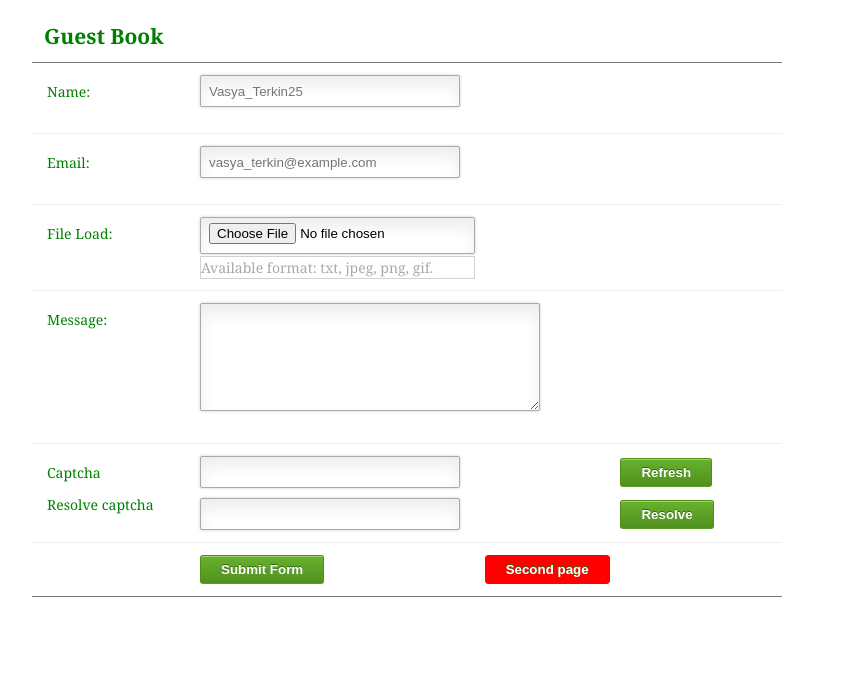
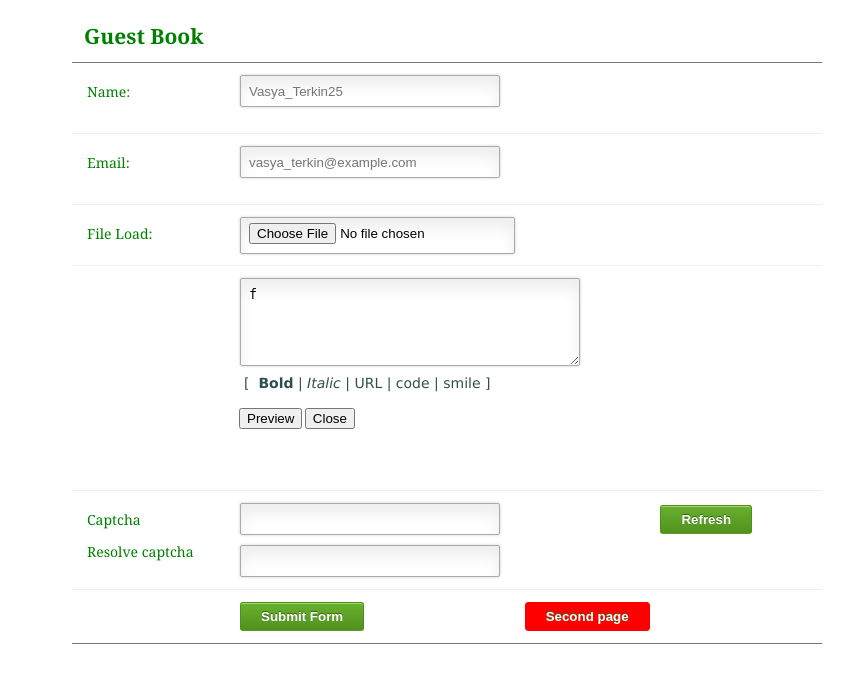
Before and after one commit to Shevera/testzadachi3, a PHP site: page /www/index.html in a window 1280 px wide. Shown: the top 683 px of the page, without its empty margins (226-1079 px from the left). Run offline with PHP 8.4, Linux system fonts and the light colour scheme; some libraries are stand-ins or nearby versions.

Commit message:
UsabilityLevelMaster=)))

```diff
--- a/www/index.css
+++ b/www/index.css
@@ -12,7 +12,6 @@
     list-style-type:none;
 	list-style-position:outside;
 	margin-left:250px;
-	padding:0px;
 }
 .contact_form li{
 	padding:12px;
@@ -115,6 +114,41 @@
 	margin-left: 160px;
 	color: green;
 	margin-top: -15px;
+}
+#message {
+    height: 70px;
+}
+
+#tags{
+    margin-left: 160px;
+    margin-top: 1px;
+    color:darkslategray;
+}
+input.btn1{
+    width: 10px;
+    height: 20px;
+}
+button #btn12{
+    margin-top: 8px;
+}
+ #i{
+  margin-left: -2px;
+}
+#u{
+    margin-left: -2px;
+}
+#p{
+    margin-left: 155px;
+
+}
+#c{
+    margin-left: -2px;
+}
+#view_text{
+ margin-left: 160px;
+    width: 600px;
+    height: 30px;
+    margin-top: 5px;
 }
 button.btn{
 	background-color: orangered;
--- a/www/index.html
+++ b/www/index.html
@@ -4,8 +4,8 @@
 	<meta charset="UTF-8">
 	<title>Guest Book</title>
 	<link rel="stylesheet" type="text/css" href="index.css">
+    <script src="jquery.js"></script>
 	<script src="index.js"  type="text/javascript"></script>
-    <script src="jquery.js"  type="text/javascript"></script>
 </head>
 <body>
 	<form class="contact_form" action="#" method="post"
@@ -30,29 +30,39 @@
         <li>
             <label for="myFile">File Load:</label>
             <input id="myFile" type="file" onchange="return checkSize()" onclick="checkFormat()"/>
-            <p class="toFile">Available format: txt, jpeg, png, gif.</p>
             <p id="sizeId"></p>
             <p id="forOutputfile"></p>
             <p id="forOutputfileSucces"></p>
-
         </li>
         <li>
-            <label for="message">Message:</label>
-            <textarea id="message" name="message" class="message" cols="40" rows="6" required></textarea>
+            <label for="message"></label>
+            <textarea id="message" name="message" rows="2" cols="2" maxlength="50" >f</textarea>
+            <p id="tags">[&nbsp;<span class="intLink" onclick="addTags('&lt;strong&gt;','&lt;\/strong&gt;');">
+                <strong>Bold</strong></span> | <span class="intLink" onclick="addTags('&lt;em&gt;','&lt;\/em&gt;');">
+                <em>Italic</em></span> | <span class="intLink" onclick="var newURL=prompt('Enter the full URL for the link');
+                if(newURL){addTags('&lt;a href=\u0022'+newURL+'\u0022&gt;','&lt;\/a&gt;');}
+                else{document.getElementById('message').focus();}">URL</span> |
+                <span class="intLink" onclick="addTags('\n&lt;code&gt;\n','\n&lt;\/code&gt;\n');">code</span> |
+                <span class="intLink" onclick="addTags(' :-)');">smile</span> ]</p>
+            <!--<button id="b"  class="btn12" type="button">B</button>
+            <button id="i"  class="btn12" type="button">I</button>
+            <button id="u" class="btn12" type="button" >U</button>-->
+            <button id="p" class="btn12" type="button" onclick="view()" >Preview</button>
+            <button id="c" class="btn12" type="button" onclick="exit()">Close</button>
+            <div id="view_text">
+            </div>
             <p id="errorMessage"></p>
         </li>
         <li>
         	<label for="txtCaptcha">Captcha</label>
-            <input type="text" id="txtCaptcha"/>
-            <button type="submit" class="submit" />Refresh</button>
+            <input type="text" id="txtCaptcha" required/>
+            <button type="submit" class="submit" onclick="refreshCaptcha()"/>Refresh</button>
             <label for="txtInput">Resolve captcha</label>
-            <input type="text" id="txtInput"  />
-            <button type="button" class="submit" />Resolve</button>
+            <input type="text" id="txtInput"  required/>
         </li>
         <li>
-        	<button class="submit" type="submit" onsubmit="sendData()">Submit Form</button>
+        	<button class="submit" type="submit" onsubmit="sendData()" onclick="resolveCaptcha()">Submit Form</button>
             <a href="secondpage.php"><button type="button" class="btn" />Second page</button></a>
-
         </li>
     </ul>
 </form>
--- a/www/index.js
+++ b/www/index.js
@@ -8,15 +8,14 @@
 кодує дані для сервера.
 function(event){ - функція приймає параметр - об*єкт події
 */
-
  window.addEventListener("load", function(){
 
  	function sendData(){
 
    		var request = new XMLHttpRequest();
    		var formData = new FormData(form);
-
-   		request.open("POST", "http://ucommbieber.unl.edu/CORS/cors.php", true);
+        var file = document.getElementById("myFile").files[0];
+   		request.open("POST", "/index.php", true);
    		request.setRequestHeader('Content-type', 'application/json; charset=utf-8');
 
    		//Визначаємо, що відповість сервер в разі успішної загрузки даних
@@ -36,12 +35,11 @@
             document.getElementById("forOutput").innerHTML = output;
 
         });
-
         var obj = {
             name:formData.get('name'),
             email:formData.get('email'),
             message:formData.get('message'),
-            file:formData.get('file')
+            file:formData.append('the_file', file)
         };
 
    		request.send(JSON.stringify(obj));
@@ -108,9 +106,9 @@
 */
 	// Перевірка допустимих розширень
 
-function checkFormat(formPatern) {
+function checkFormat() {
 
-formPatern = document.getElementById("myFile").accept = ".jpeg, .jpg, .gif, .png, .txt" ;
+ document.getElementById("myFile").accept = ".jpeg, .jpg, .gif, .png, .txt" ;
 
 }
 
@@ -148,7 +146,6 @@
     }
 }
 document.getElementById ("sizeId").innerHTML = txt;
-
 }
 */
 
@@ -156,6 +153,7 @@
 Функція checkSize() - перевіряє доступні розширення картинок та текстових фалів.
 Потрібно продумати видалення файлів без перегрузки, та відправку.
 */
+
 function checkSize() {
 
 	//Доступ по ідентифікатору до файлу який загружається
@@ -279,3 +277,82 @@
 		}
 	}
 }
+
+function  refreshCaptcha() {
+    var a = Math.ceil(Math.random() * 9)+"";
+    var b = Math.ceil(Math.random() * 9)+"";
+    var c = Math.ceil(Math.random() * 9)+"";
+    var d = Math.ceil(Math.random() * 9)+"";
+    var e = Math.ceil(Math.random() * 9)+"";
+
+    var numberCode = a + b + c + d + e;
+    document.getElementById('txtCaptcha').value = numberCode;
+    document.getElementById('txtCaptcha').style.backgroundColor = random_color();
+    var str = document.getElementById('txtCaptcha').value;
+}
+function resolveCaptcha(){
+    var str = document.getElementById('txtCaptcha').value;
+    var str1 = document.getElementById('txtInput').value;
+    if(str == str1){
+        alert('You are human');
+    }else{
+        alert('You are Robot');
+         str1 = document.getElementById('txtInput').value ="";
+    }
+}
+function random_color() {
+    var letters = '0123456789ABCDEF'.split('');
+    var color = '#';
+    for (var i = 0; i < 6; i++ ) {
+        color += letters[Math.round(Math.random() * 15)];
+    }
+    return color;
+}
+//Відправка даних форми ajax
+/*
+$(function(){
+    $('#myForm').on('submit', function(e){
+        e.preventDefault();
+        var $that = $(this),
+            formData = new FormData($that.get(0)); // создаем новый экземпляр объекта и передаем ему нашу форму (*)
+        var r = $.ajax({
+            url: $that.attr('/index.php'),
+            type: $that.attr('POST'),
+            contentType: false, // важно - убираем форматирование данных по умолчанию
+            processData: false, // важно - убираем преобразование строк по умолчанию
+            data: formData,
+            dataType: 'json',
+            success: function(json){
+                if(json){
+                    $that.replaceWith(json);
+                }
+            }
+        });
+        alert(JSON.stringify(r));
+    });
+});
+    */
+
+function addTags(sStartTag, sEndTag) {
+    var bDouble = arguments.length > 1, oMsgInput = document.getElementById('message'),
+        nSelStart = oMsgInput.selectionStart, nSelEnd = oMsgInput.selectionEnd, sOldText = oMsgInput.value;
+    oMsgInput.value = sOldText.substring(0, nSelStart) + (bDouble ? sStartTag + sOldText.substring(nSelStart, nSelEnd)
+        + sEndTag : sStartTag) + sOldText.substring(nSelEnd);
+    oMsgInput.setSelectionRange(bDouble || nSelStart === nSelEnd ? nSelStart + sStartTag.length : nSelStart,
+        (bDouble ? nSelEnd : nSelStart) + sStartTag.length);
+    oMsgInput.focus();
+}
+
+function view(){
+    var txt = document.getElementById('message').value;
+    document.getElementById('view_text').style.border="1px solid green";
+    document.getElementById('view_text').innerHTML = txt;
+}
+
+function exit(){
+    var txt = document.getElementById('message').value;
+    txt = "";
+    document.getElementById('view_text').style.border= "white";
+    document.getElementById('view_text').innerHTML = txt;
+
+}
```
